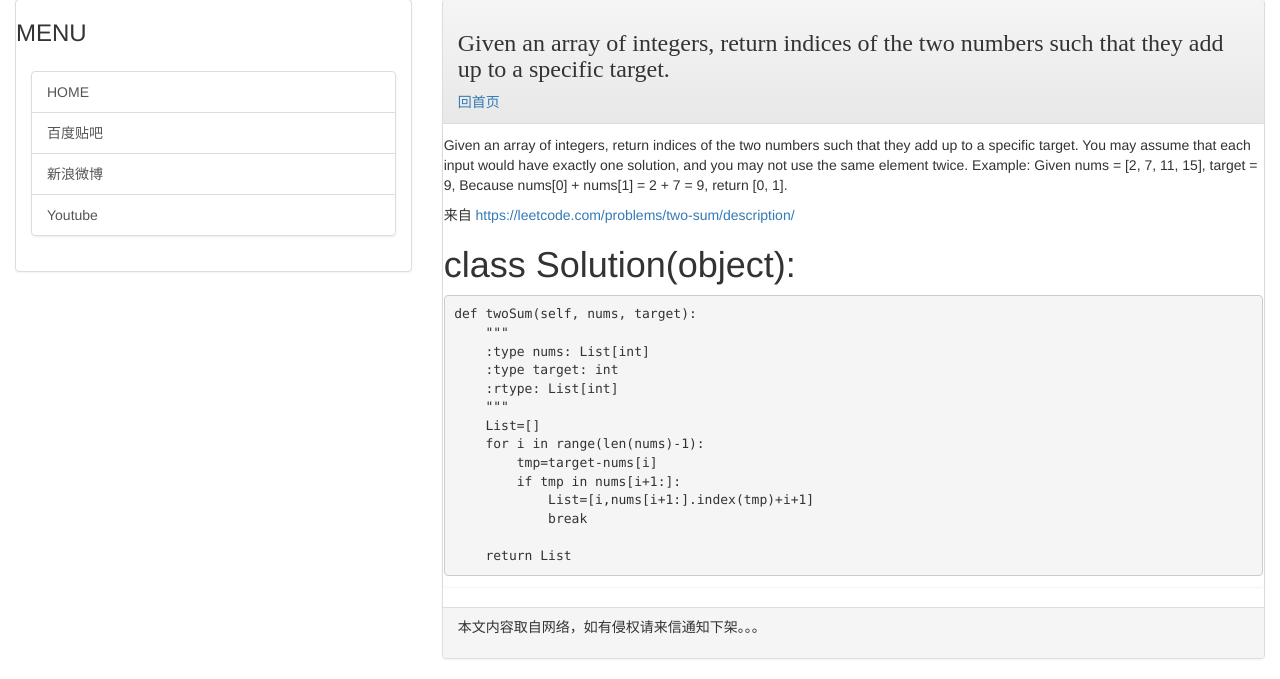
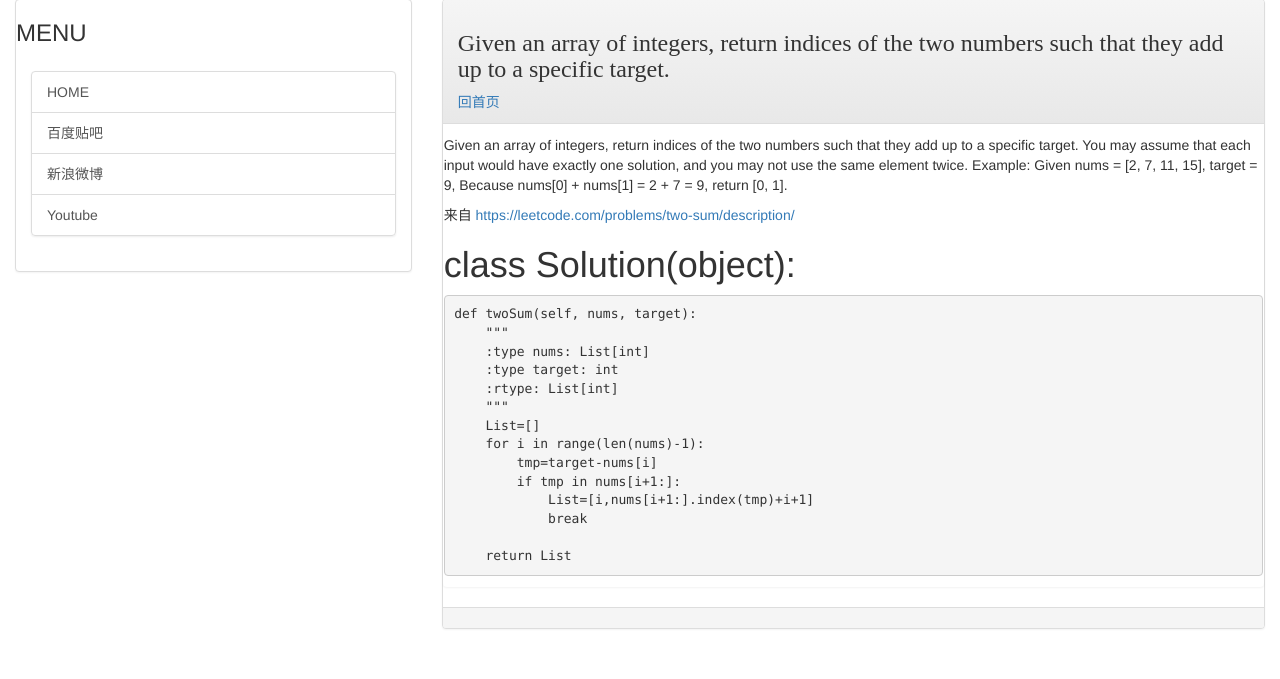
Before and after one commit to xushilong91519/mysite, a Django app: a page that uses mysite/templates/mysite/footer.html in a window 1280 px wide. Shown: the part 544-1223 px from the top of the page. After the commit the page ends 1173 px from the top, so only its background shows below. Run offline with Django 3.2, Linux system fonts and the light colour scheme; data comes from the database, SQL or seed files in the repository; both versions use the stored data as it was after the commit; some libraries are stand-ins or nearby versions.

Commit message:
4/6 office

```diff
--- a/mysite/templates/mysite/footer.html
+++ b/mysite/templates/mysite/footer.html
@@ -1,6 +1,4 @@
 <!-- footer.html -->
 {% if now %}
 <p style='font-family:微软雅黑;'>现在时刻：{{now}}</p>
-{% else %}
-<p style='font-family:微软雅黑;'>本文内容取自网络，如有侵权请来信通知下架。。。</p>
 {% endif %}
```
Also changed, not shown: db.sqlite3.
